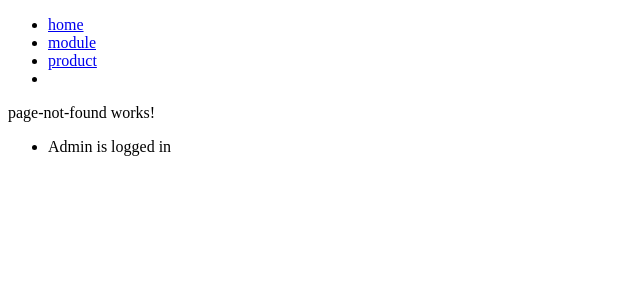
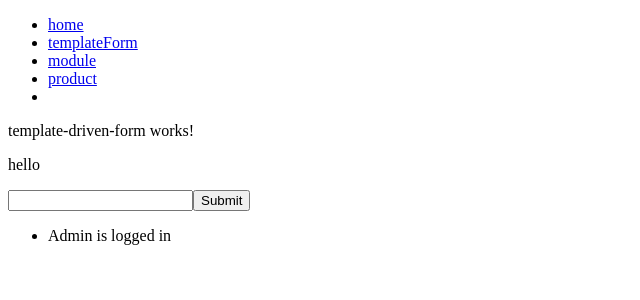
Before and after one commit to NgQHung/new-angular-, an Angular app: page /templateForm in a window 1280 px wide. Shown: the top 300 px of the page, without its empty margins (0-640 px from the left). Built offline with nearby package versions, Linux system fonts and the light colour scheme.

Commit message:
template driven form

```diff
--- a/src/app/Services/common.service.ts
+++ b/src/app/Services/common.service.ts
@@ -11,4 +11,7 @@ export class CommonService {
     console.log('work');
     return n * n;
   }
+  public onSubmit(data: string): void {
+    console.log('onSubmit name= ', data);
+  }
 }
--- a/src/app/app-routing.module.ts
+++ b/src/app/app-routing.module.ts
@@ -4,6 +4,7 @@ import { HomeComponent } from './home/home.component';
 import { ModuleComponent } from './module/module.component';
 import { ProductComponent } from './product/product.component';
 import { PageNotFoundComponent } from './page-not-found/page-not-found.component';
+import { TemplateDrivenFormComponent } from './template-driven-form/template-driven-form.component';
 
 const routes: Routes = [
   {
@@ -23,6 +24,10 @@ const routes: Routes = [
     component: ProductComponent,
   },
   {
+    path: 'templateForm',
+    component: TemplateDrivenFormComponent,
+  },
+  {
     path: '**',
     component: PageNotFoundComponent,
   },
--- a/src/app/app.component.html
+++ b/src/app/app.component.html
@@ -4,6 +4,9 @@
 <nav>
   <ul>
     <li><a routerLink="/home" routerLinkActive="active"> home </a></li>
+    <li>
+      <a routerLink="/templateForm" routerLinkActive="active"> templateForm </a>
+    </li>
     <li><a routerLink="/module" routerLinkActive="active"> module </a></li>
     <li><a routerLink="/product" routerLinkActive="active"> product </a></li>
     <li><a routerLink="**" routerLinkActive="active"></a></li>
--- a/src/app/app.module.ts
+++ b/src/app/app.module.ts
@@ -11,6 +11,7 @@ import { OnWorkingPipe } from './on-working.pipe';
 import { ProductComponent } from './product/product.component';
 import { PageNotFoundComponent } from './page-not-found/page-not-found.component';
 import { HighlightDirective } from './Directive/highlight.directive';
+import { TemplateDrivenFormComponent } from './template-driven-form/template-driven-form.component';
 
 @NgModule({
   declarations: [
@@ -23,6 +24,7 @@ import { HighlightDirective } from './Directive/highlight.directive';
     ProductComponent,
     PageNotFoundComponent,
     HighlightDirective,
+    TemplateDrivenFormComponent,
   ],
   imports: [BrowserModule, AppRoutingModule, FormsModule],
   providers: [],
--- /dev/null
+++ b/src/app/template-driven-form/template-driven-form.component.html
@@ -0,0 +1,12 @@
+<p>template-driven-form works!</p>
+<p>hello</p>
+<form (ngSubmit)="onSubmit()">
+  <input
+    [(ngModel)]="name"
+    type="text"
+    [ngModelOptions]="{ standalone: true }"
+  />
+  <!-- <button (click)="onSubmit()">Submit</button> -->
+
+  <button>Submit</button>
+</form>
--- /dev/null
+++ b/src/app/template-driven-form/template-driven-form.component.ts
@@ -0,0 +1,18 @@
+import { Component } from '@angular/core';
+import { CommonService } from '../Services/common.service';
+
+@Component({
+  selector: 'app-template-driven-form',
+  templateUrl: './template-driven-form.component.html',
+  styleUrls: ['./template-driven-form.component.css'],
+})
+export class TemplateDrivenFormComponent {
+  public name = '';
+
+  constructor(private common: CommonService) {}
+
+  public onSubmit(): void {
+    // console.log('onSubmit name= ', this.name);
+    this.common.onSubmit(this.name);
+  }
+}
```
Also changed, not shown: src/app/template-driven-form/template-driven-form.component.css (added), 1 other file (tests, documents, lock files or other folders).
